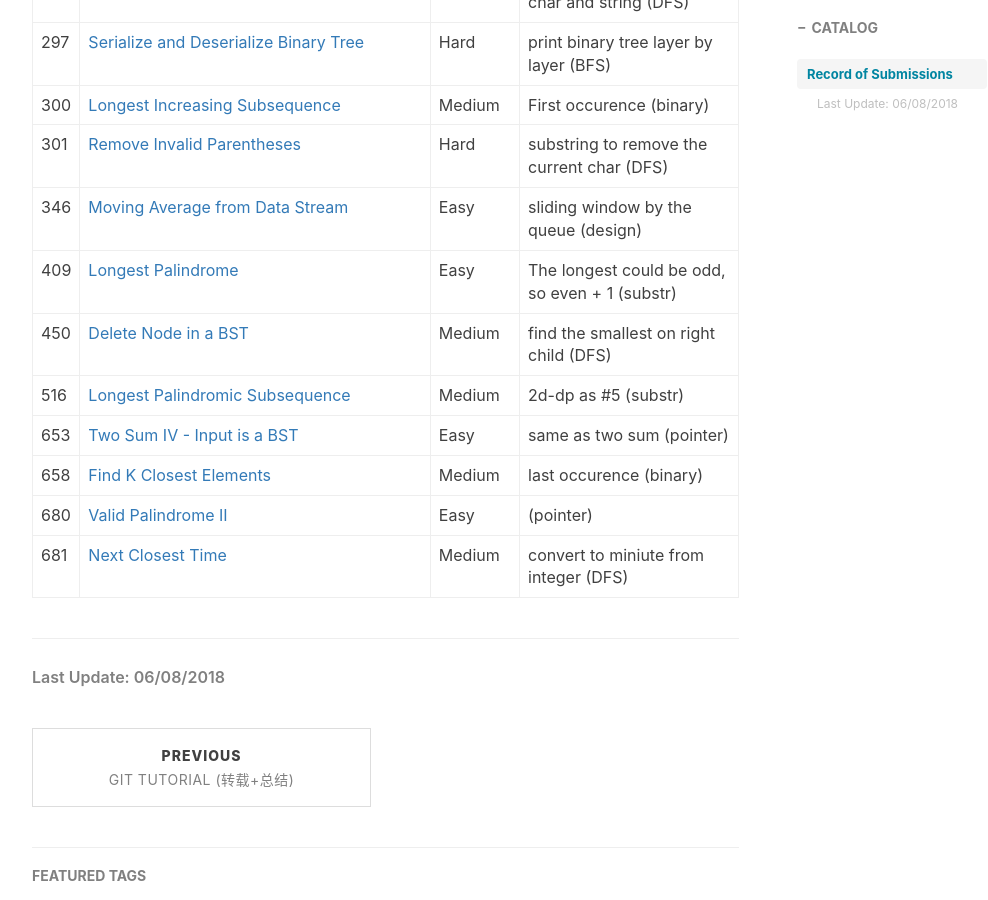
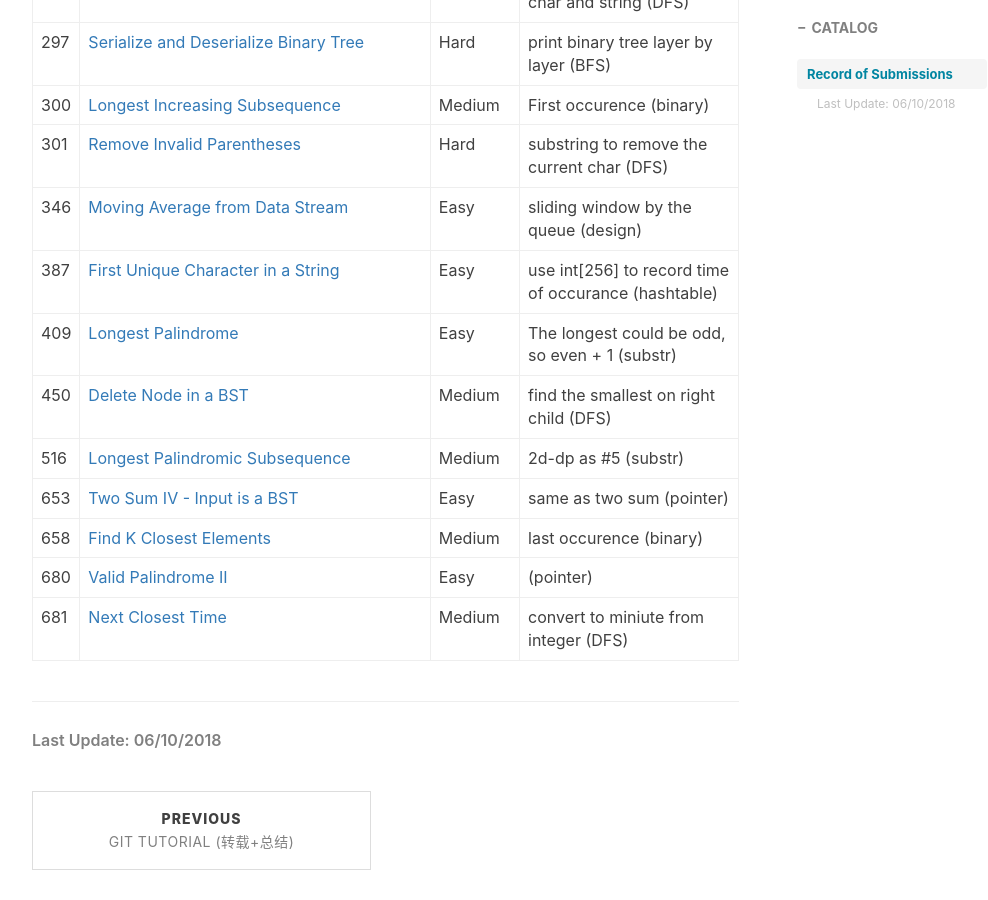
Before and after one commit to ly16/ly16.github.io, a Jekyll site: the page built from _posts/2018-05-18-leetcode-record-round1.md, in a window 1280 px wide and 900 px high, scrolled down 6708 px. Shown: the whole window, without its empty margins (233-1221 px from the left). Built offline with Jekyll 4.4.1, drawn with Linux system fonts in a browser that asks for light colours; nearby versions of some CDN libraries; comment, search, counter and statistics services are not loaded.

Commit message:
Update 2018-05-18-leetcode-record-round1.md

```diff
--- a/_posts/2018-05-18-leetcode-record-round1.md
+++ b/_posts/2018-05-18-leetcode-record-round1.md
@@ -112,6 +112,7 @@ tags:
 |300|[Longest Increasing Subsequence](https://github.com/ly16/LC-Practice/blob/master/Longest%20Ascending%20Subsequence.java)|Medium|First occurence (binary)|
 |301|[Remove Invalid Parentheses](https://github.com/ly16/LC-Practice/blob/master/Remove%20Invalid%20Parentheses.java)|Hard| substring to remove the current char (DFS)|
 |346|[Moving Average from Data Stream](https://github.com/ly16/LC-Practice/blob/master/Moving%20Average%20from%20Data%20Stream.java)|Easy|sliding window by the queue (design)|
+|387|[First Unique Character in a String](https://github.com/ly16/LC-Practice/blob/master/First%20Unique%20Character%20in%20a%20String.java)|Easy|use int[256] to record time of occurance (hashtable)|
 |409|[Longest Palindrome](https://github.com/ly16/LC-Practice/blob/master/Longest%20Palindrome.java)|Easy|The longest could be odd, so even + 1 (substr)|
 |450|[Delete Node in a BST](https://github.com/ly16/LC-Practice/blob/master/Delete%20Node%20in%20a%20BST.java)|Medium|find the smallest on right child (DFS)|
 |516|[Longest Palindromic Subsequence](https://github.com/ly16/LC-Practice/blob/master/Longest%20Palindromic%20Subsequence.java)|Medium|2d-dp as #5 (substr)|
@@ -122,4 +123,4 @@ tags:
 
 ______________________________________________
 
-###### Last Update: 06/08/2018
+###### Last Update: 06/10/2018
```
